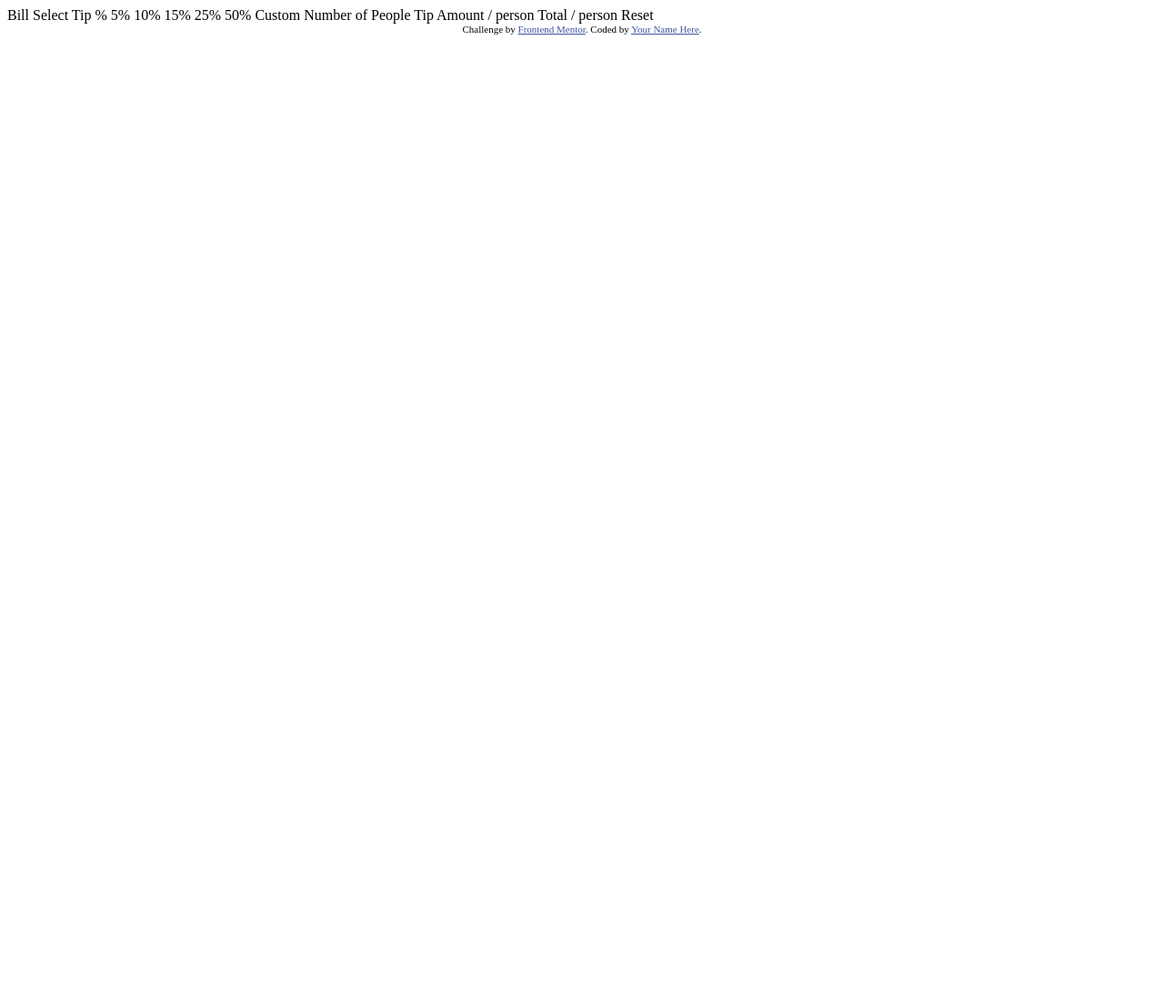
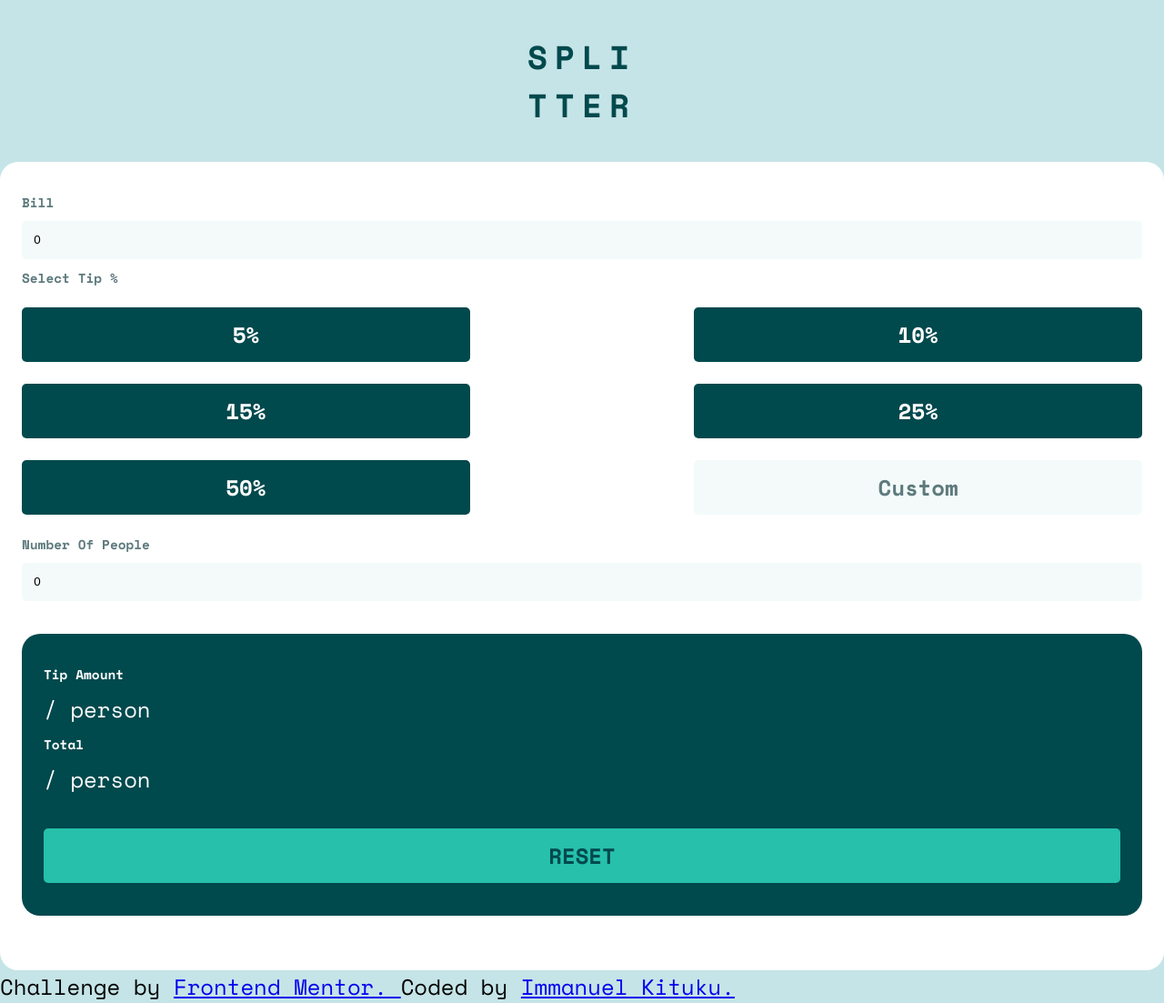
Before and after one commit to Manuel254/Tip-calculator, a plain HTML site: page index.html in a window 1280 px wide. Shown: the whole page at 91% size. Before the commit the page ends 800 px from the top, so only its background shows below. Drawn offline with nearby package versions, Linux system fonts and the light colour scheme.

Commit message:
design phase

```diff
--- a/index.html
+++ b/index.html
@@ -1,44 +1,68 @@
 <!DOCTYPE html>
 <html lang="en">
-<head>
-  <meta charset="UTF-8">
-  <meta name="viewport" content="width=device-width, initial-scale=1.0"> <!-- displays site properly based on user's device -->
+  <head>
+    <meta charset="UTF-8" />
+    <meta name="viewport" content="width=device-width, initial-scale=1.0" />
+    <link
+      rel="icon"
+      type="image/png"
+      sizes="32x32"
+      href="./images/favicon-32x32.png"
+    />
+    <title>Frontend Mentor | Tip calculator app</title>
+    <link rel="stylesheet" href="style.css" />
+  </head>
+  <body>
+    <header>
+      <h1>
+        <span class="main-title">spli</span><span class="main-title">tter</span>
+      </h1>
+    </header>
+    <main class="container">
+      <section class="tip-calc">
+        <article class="bill">
+          <h3>bill</h3>
+          <input type="text" value="0" class="input" />
+        </article>
+        <article class="tip">
+          <h3>select Tip %</h3>
+          <div class="btn-cont">
+            <button type="button">5%</button>
+            <button type="button">10%</button>
+            <button type="button">15%</button>
+            <button type="button">25%</button>
+            <button type="button">50%</button>
+            <input type="text" class="custom input" value="Custom" />
+          </div>
+        </article>
+        <article class="people">
+          <h3>number of people</h3>
+          <input type="text" value="0" class="input" />
+        </article>
+      </section>
+      <section class="tip-display">
+        <article class="display-amount">
+          <h3>tip amount</h3>
+          <p class="per-person">/ person</p>
+          <p class="tip"></p>
+        </article>
+        <article class="display-amount">
+          <h3>total</h3>
+          <p class="per-person">/ person</p>
+          <p class="total"></p>
+        </article>
+        <button type="button" class="reset-btn">reset</button>
+      </section>
+    </main>
+    <footer class="attribution">
+      <span>Challenge by </span>
+      <a href="https://www.frontendmentor.io?ref=challenge" target="_blank"
+        >Frontend Mentor.
+      </a>
+      <span> Coded by </span
+      ><a href="https://github.com/Manuel254">Immanuel Kituku.</a>
+    </footer>
 
-  <link rel="icon" type="image/png" sizes="32x32" href="./images/favicon-32x32.png">
-
-  <title>Frontend Mentor | Tip calculator app</title>
-
-  <!-- Feel free to remove these styles or customise in your own stylesheet 👍 -->
-  <style>
-    .attribution { font-size: 11px; text-align: center; }
-    .attribution a { color: hsl(228, 45%, 44%); }
-  </style>
-</head>
-<body>
-
-  Bill
-
-  Select Tip %
-  5%
-  10%
-  15%
-  25%
-  50%
-  Custom
-
-  Number of People
-
-  Tip Amount
-  / person
-
-  Total
-  / person
-
-  Reset
-
-  <div class="attribution">
-    Challenge by <a href="https://www.frontendmentor.io?ref=challenge" target="_blank">Frontend Mentor</a>.
-    Coded by <a href="#">Your Name Here</a>.
-  </div>
-</body>
+    <script src="main.js"></script>
+  </body>
 </html>
--- /dev/null
+++ b/style.css
@@ -0,0 +1,121 @@
+@import url("https://fonts.googleapis.com/css2?family=Space+Mono:wght@400;700&display=swap");
+
+:root {
+  /* Colors */
+  --primary-color: hsl(172, 67%, 45%);
+  --white: hsl(0, 0%, 100%);
+  --very-dark-cyan: hsl(183, 100%, 15%);
+  --dark-grayish-cyan: hsl(186, 14%, 43%);
+  --lighter-dark-grayish-cyan: hsl(184, 14%, 56%);
+  --light-grayish-cyan: hsl(185, 41%, 84%);
+  --lighter-grayish-cyan: hsl(189, 41%, 97%);
+
+  /* font size */
+  --font-size: 24px;
+
+  /* Font family */
+  --font: "Space Mono", monospace;
+}
+
+* {
+  margin: 0;
+  padding: 0;
+  box-sizing: border-box;
+}
+
+body {
+  font-family: var(--font);
+  background: var(--light-grayish-cyan);
+  font-size: var(--font-size);
+}
+
+h1 {
+  letter-spacing: 0.5rem;
+  text-transform: uppercase;
+  font-weight: bold;
+  text-align: center;
+  color: var(--very-dark-cyan);
+  font-size: 1.5em;
+  margin: 1em 0;
+}
+
+.main-title {
+  display: block;
+}
+
+h3 {
+  font-size: 0.6em;
+  text-transform: capitalize;
+  margin: 0.7em 0;
+}
+
+.tip-calc h3 {
+  color: var(--dark-grayish-cyan);
+}
+
+.tip-display h3 {
+}
+
+.container {
+  background-color: var(--white);
+  border-radius: 20px;
+  padding: 1em;
+}
+
+.input {
+  border-radius: 5px;
+  padding: 1em;
+  border: none;
+  background-color: var(--lighter-grayish-cyan);
+  display: flex;
+  justify-content: space-around;
+  width: 100%;
+}
+
+.btn-cont {
+  display: flex;
+  flex-wrap: wrap;
+  justify-content: space-between;
+}
+
+.reset-btn {
+  width: 100%;
+  background-color: var(--primary-color);
+  color: var(--very-dark-cyan);
+  text-transform: uppercase;
+  margin-top: 1.5em;
+}
+
+button,
+.custom {
+  text-align: center;
+  padding: 0.5em 3em;
+  background-color: var(--very-dark-cyan);
+  color: var(--white);
+  border: none;
+  font-size: var(--font-size);
+  font-weight: 700;
+  font-family: var(--font);
+  width: 40%;
+  margin: 0.5em 0;
+  border-radius: 5px;
+}
+
+button:hover {
+  background-color: var(--primary-color);
+  color: var(--very-dark-cyan);
+}
+
+.custom {
+  background-color: var(--lighter-grayish-cyan);
+  color: var(--dark-grayish-cyan);
+  padding: 0.5em 1em;
+}
+
+.tip-display {
+  background-color: var(--very-dark-cyan);
+  color: var(--white);
+  border-radius: 20px;
+  padding: 1em;
+  margin: 1.5em 0;
+}
```
Also changed, not shown: main.js (added), 1 other file.
